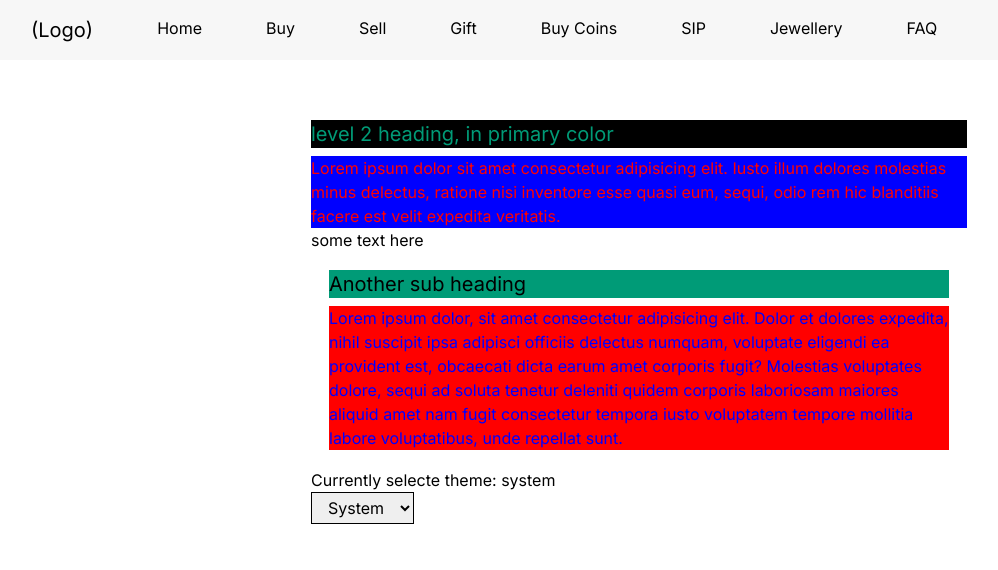
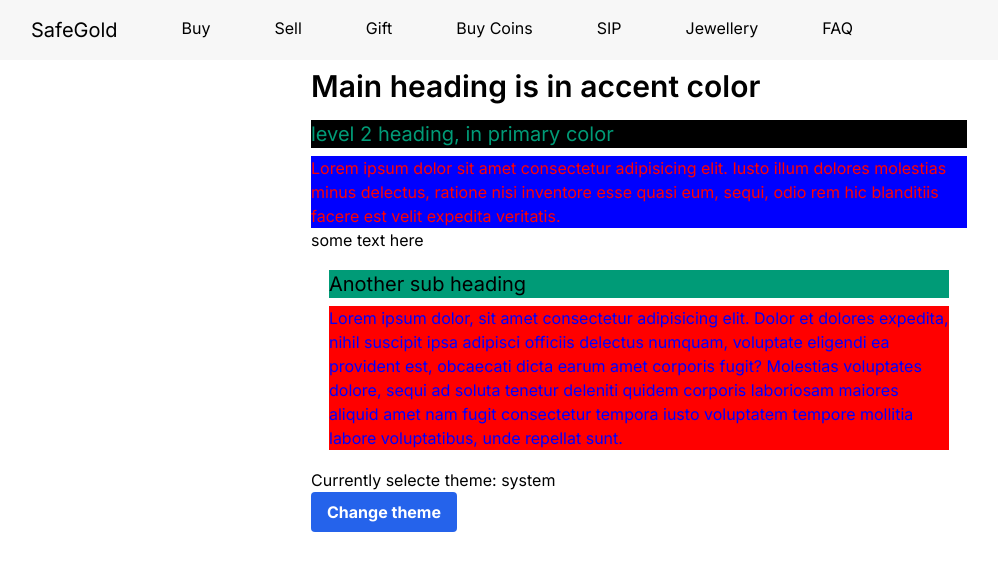
Before and after one commit to karannagpal/safegold-explorations, a Next.js app: page / in a window 1280 px wide. Shown: the top 570 px of the page, without its empty margins (1-999 px from the left). Built offline with nearby package versions, Linux system fonts and the light colour scheme.

Commit message:
getting branch ready to merge

```diff
--- a/app/globals.css
+++ b/app/globals.css
@@ -10,89 +10,8 @@
   .btn {
     @apply bg-blue-600 text-white font-bold py-2 px-4 rounded;
   }
-
-  [data-theme="light"] {
-    --primary-color: "blue";
-    --secondary-color: "cyan";
-    --accent-color: "red";
-  }
-
-  [data-theme="dark"] {
-    /* dark theme styles go here */
-    --primary-color: "red";
-    --secondary-color: "pink";
-    --accent-color: "green";
-    background-color: #444444;
-  }
-
-  [data-theme="green"] {
-    /* gruvbox theme styles go here */
-    --primary-color: "green";
-    --secondary-color: "lime";
-    --accent-color: "purple";
-    background-color: olive;
-  }
-
-  [data-theme="brown"] {
-    /* pink theme styles go here */
-    --primary-color: "brown";
-    --secondary-color: "khaki";
-    --accent-color: "blue";
-    background-color: #ff2222;
-  }
 }
 
 @tailwind components;
 
 @tailwind utilities;
-
-/* .theme-blue {
-  --tw-bg-opacity: 1 !important;
-  background-color: blue;
-  --tw-text-opacity: 1 !important;
-  color: lightblue;
-}
-
-.theme-green {
-  --tw-bg-opacity: 1 !important;
-  background-color: olive;
-  --tw-text-opacity: 1 !important;
-  color: yellowgreen;
-}
-
-.theme-red {
-  --tw-bg-opacity: 1 !important;
-  background-color: lightpink;
-  --tw-text-opacity: 1 !important;
-  color: red;
-} */
-
-[data-theme="light"] {
-  --primary-color: "blue";
-  --secondary-color: "cyan";
-  --accent-color: "red";
-}
-
-[data-theme="dark"] {
-  /* dark theme styles go here */
-  --primary-color: "red";
-  --secondary-color: "pink";
-  --accent-color: "green";
-  background-color: #444444;
-}
-
-[data-theme="green"] {
-  /* green theme styles go here */
-  --primary-color: "green";
-  --secondary-color: "lime";
-  --accent-color: "purple";
-  background-color: olive;
-}
-
-[data-theme="brown"] {
-  /* pink theme styles go here */
-  --primary-color: "brown";
-  --secondary-color: "khaki";
-  --accent-color: "blue";
-  background-color: #ff2222;
-}
--- a/app/page.tsx
+++ b/app/page.tsx
@@ -22,8 +22,10 @@ export default function Home() {
   return (
     <>
       <main className="px-2 container max-w-2xl mx-auto">
-        <h1 className="text-chalk-white">Main heading is in accent color</h1>
-        <h2 className="text-chalk-primary bg-charcoal-primary">level 2 heading, in primary color</h2>
+        <h1 className="text-black">Main heading is in accent color</h1>
+        <h2 className="text-chalk-primary bg-charcoal-primary">
+          level 2 heading, in primary color
+        </h2>
         <p className="text-chalk-secondary bg-charcoal-secondary">
           Lorem ipsum dolor sit amet consectetur adipisicing elit. Iusto illum
           dolores molestias minus delectus, ratione nisi inventore esse quasi
@@ -32,7 +34,9 @@ export default function Home() {
         </p>
         <p className="text-skin-accent">some text here</p>
         <div className="border-2 border-white p-2 rounded m-2">
-          <h2 className="text-charcoal-primary bg-chalk-primary">Another sub heading</h2>
+          <h2 className="text-charcoal-primary bg-chalk-primary">
+            Another sub heading
+          </h2>
           <p className="text-charcoal-secondary bg-chalk-secondary">
             Lorem ipsum dolor, sit amet consectetur adipisicing elit. Dolor et
             dolores expedita, nihil suscipit ipsa adipisci officiis delectus
@@ -44,20 +48,14 @@ export default function Home() {
           </p>
         </div>
         <p>Currently selecte theme: {mounted && theme}</p>
-        <select
-          name="theme"
-          id="theme-select"
-          className="bg-primary border-black border py-1 px-3"
-          onChange={(e) => setTheme(e.currentTarget.value)}
-          value={theme}
+        <button
+          className="btn"
+          onClick={() => {
+            setTheme(theme === "dark" ? "light" : "dark");
+          }}
         >
-          <option value="system">System</option>
-          {themes.map((t) => (
-            <option key={t.name.toLowerCase()} value={t.name.toLowerCase()}>
-              {t.name}
-            </option>
-          ))}
-        </select>
+          Change theme
+        </button>
       </main>
     </>
   );
--- a/components/Navbar/index.tsx
+++ b/components/Navbar/index.tsx
@@ -1,10 +1,10 @@
+import Link from "next/link";
 import React from "react";
 
 function Navbar() {
   const pagesList = [
-    { title: "Home", link: "/" },
-    { title: "Buy", link: "/" },
-    { title: "Sell", link: "/" },
+    { title: "Buy", link: "/buy-gold" },
+    { title: "Sell", link: "/sell-gold" },
     { title: "Gift", link: "/" },
     { title: "Buy Coins", link: "/" },
     { title: "SIP", link: "/" },
@@ -15,12 +15,14 @@ function Navbar() {
   const settings = ["My Profile", "Transactions", "Logout"];
   return (
     <div className="flex bg-[#f7f7f7] dark:bg-[#1b383d] mb-2">
-      <h2 className="m-4 px-4">(Logo)</h2>
+      <Link href="/">
+        <h2 className="m-4 px-4">SafeGold</h2>
+      </Link>
       {pagesList.map((pageLink) => {
         return (
-          <h4 className="m-4 px-4" key={pageLink.title}>
+          <Link className="m-4 px-4" key={pageLink.title} href={pageLink.link}>
             {pageLink.title}
-          </h4>
+          </Link>
         );
       })}
     </div>
```
